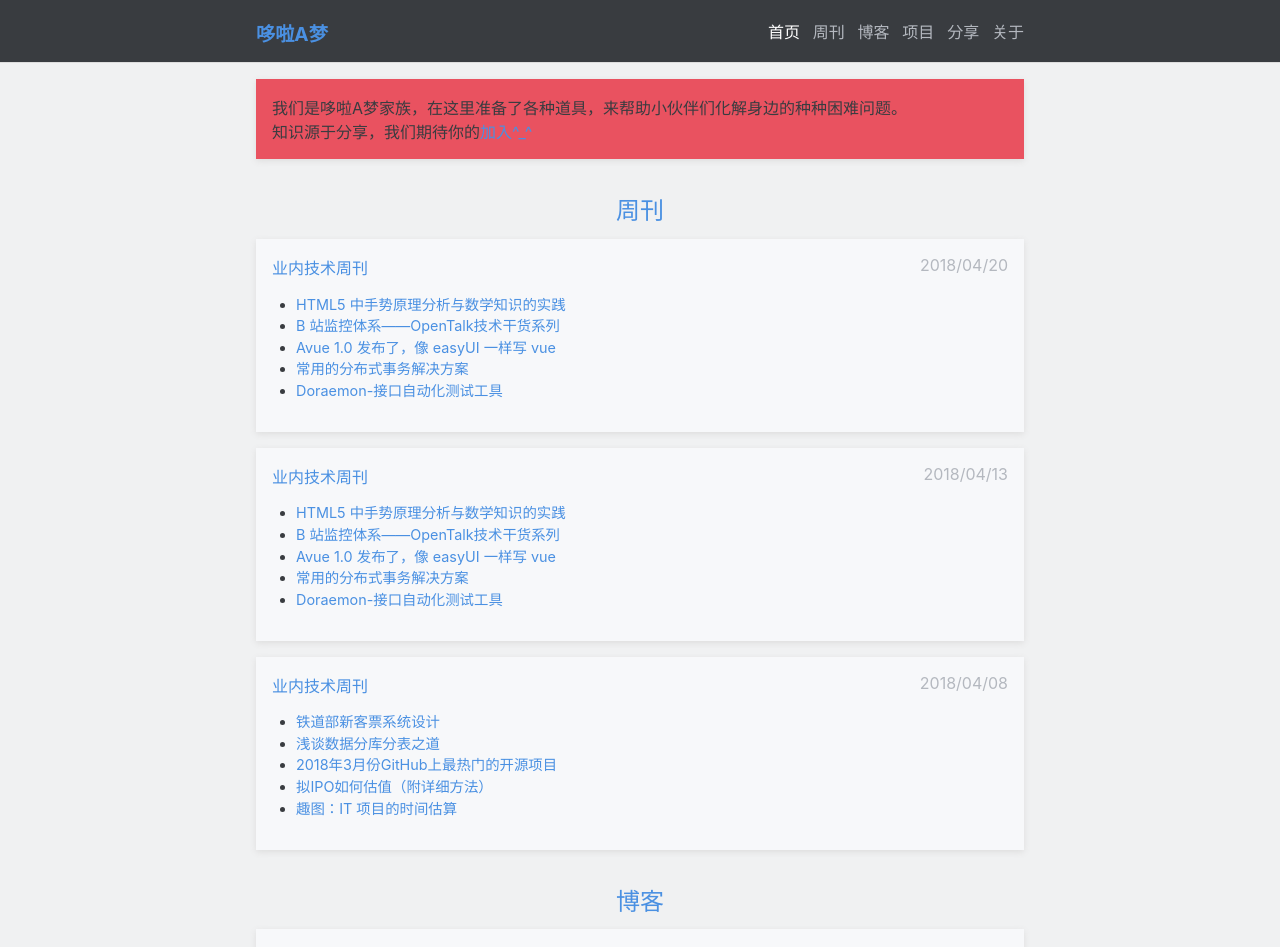
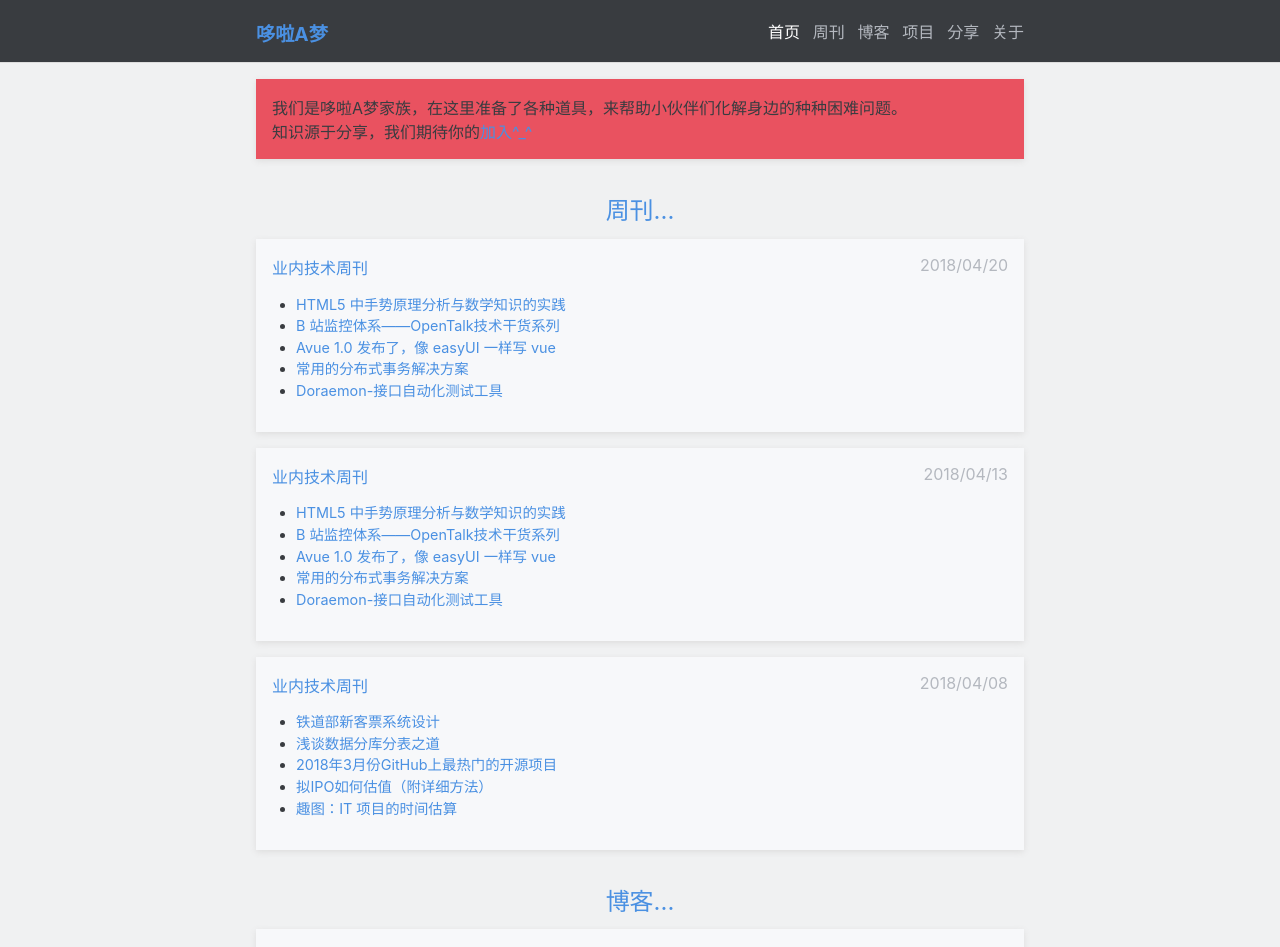
Before and after one commit to doraemon-home/doraemon-home.github.io, a Jekyll site: the page built from index.html, in a window 1280 px wide and 1400 px high. Shown: the top 947 px of the window. Built offline with Jekyll 4.4.1, drawn with Linux system fonts in a browser that asks for light colours.

Commit message:
auto commit by robot

```diff
--- a/index.html
+++ b/index.html
@@ -9,7 +9,7 @@ type: index
 知识源于分享，我们期待你的<a href="https://github.com/doraemon-home/doraemon-home.github.io#我想给周刊投稿">加入^_^</a>
 </div>
 <div class="page-title">
-  <a href="/weekly/">周刊</a>
+  <a href="/weekly/">周刊...</a>
 </div>
 {% assign sorted_weekly = site.weekly | reverse %}
 {% for weekly in sorted_weekly limit:3 %}
@@ -34,7 +34,7 @@ type: index
 </div>
 {% endfor %}
 <div class="page-title">
-  <a href="/blog/">博客</a>
+  <a href="/blog/">博客...</a>
 </div>
 {% for post in site.posts limit:3 %}
 <div class="article">
@@ -52,7 +52,7 @@ type: index
 </div>
 {% endfor %}
 <div class="page-title">
-  <a href="/project/">项目</a>
+  <a href="/project/">项目...</a>
 </div>
 <script async defer src="https://buttons.github.io/buttons.js"></script>
 {% for project in site.data.project %}
@@ -77,7 +77,7 @@ type: index
 </div>
 {% endfor %}
 <div class="page-title">
-  <a href="/share/">分享</a>
+  <a href="/share/">分享...</a>
 </div>
 {% assign sorted_share = site.data.share | reverse %}
 {% for share in sorted_share limit:3 %}
```
